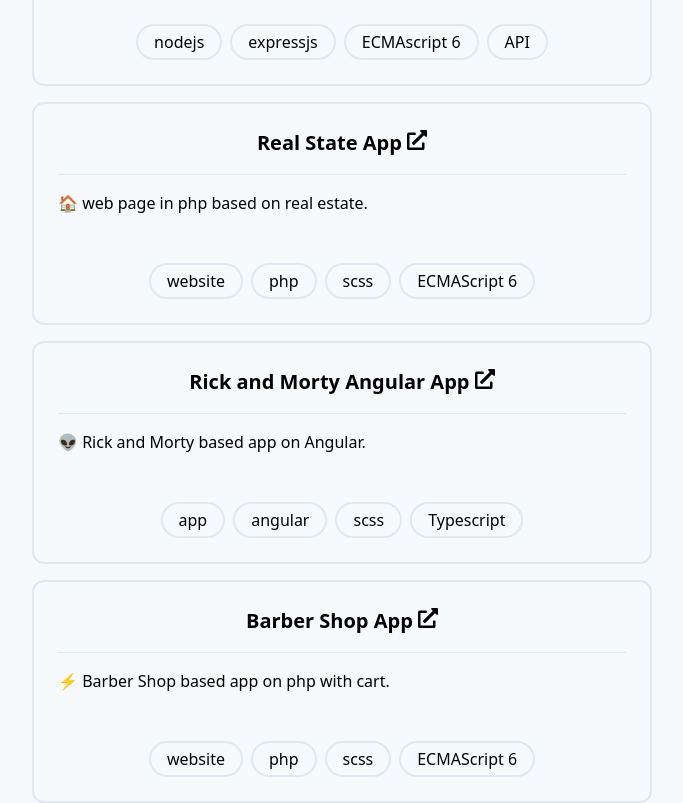
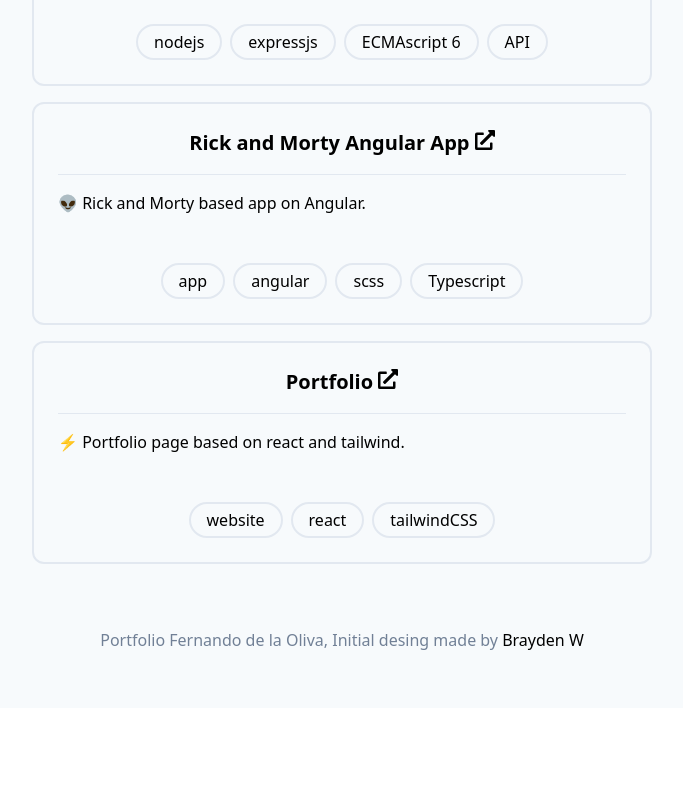
Before and after one commit to fernandoliva/portfolio, a React (Create React App) app: page / in a window 1280 px wide. Shown: the part 1940-2743 px from the top of the page, without its empty margins (298-981 px from the left). After the commit the page ends 2648 px from the top, so only its background shows below. Built offline with nearby package versions, Linux system fonts and the light colour scheme.

Commit message:
clear works bc hosting down

```diff
--- a/src/assets/data.js
+++ b/src/assets/data.js
@@ -85,17 +85,17 @@ const data = {
       ],
       link: "https://github.com/fernandoliva/project-lucky-back"
     },
-    {
-      title: "Real State App",
-      description: "🏠 web page in php based on real estate.",
-      tags: [
-        "website",
-        "php",
-        "scss",
-        "ECMAScript 6"
-      ],
-      link: "https://github.com/fernandoliva/appInmobiliaria"
-    },
+    // {
+    //   title: "Real State App",
+    //   description: "🏠 web page in php based on real estate.",
+    //   tags: [
+    //     "website",
+    //     "php",
+    //     "scss",
+    //     "ECMAScript 6"
+    //   ],
+    //   link: "https://github.com/fernandoliva/appInmobiliaria"
+    // },
     {
       title: "Rick and Morty Angular App",
       description: "👽 Rick and Morty based app on Angular.",
@@ -107,17 +107,17 @@ const data = {
       ],
       link: "https://github.com/fernandoliva/rickandmorty-angular"
     },
-    {
-      title: "Barber Shop App",
-      description: "⚡ Barber Shop based app on php with cart.",
-      tags: [
-        "website",
-        "php",
-        "scss",
-        "ECMAScript 6"
-      ],
-      link: "https://github.com/fernandoliva/appSalon"
-    },
+    // {
+    //   title: "Barber Shop App",
+    //   description: "⚡ Barber Shop based app on php with cart.",
+    //   tags: [
+    //     "website",
+    //     "php",
+    //     "scss",
+    //     "ECMAScript 6"
+    //   ],
+    //   link: "https://github.com/fernandoliva/appSalon"
+    // },
     {
       title: "Portfolio",
       description: "⚡ Portfolio page based on react and tailwind.",
@@ -125,8 +125,9 @@ const data = {
         "website",
         "react",
         "tailwindCSS"
-      ],
-      link: "https://github.com/fernandoliva/appSalon"
+      ]
+      // ,
+      // link: "https://github.com/fernandoliva/appSalon"
     }
   ]
 };
```
